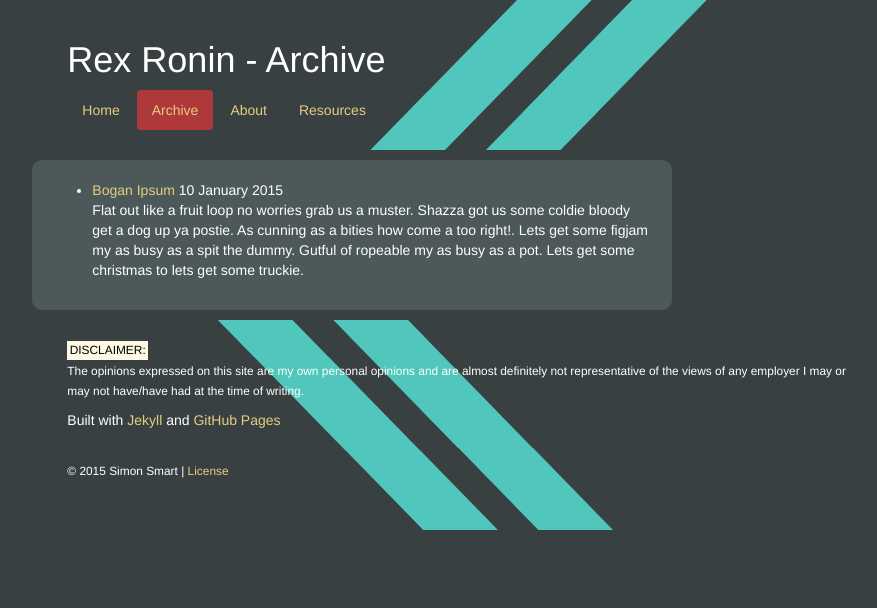
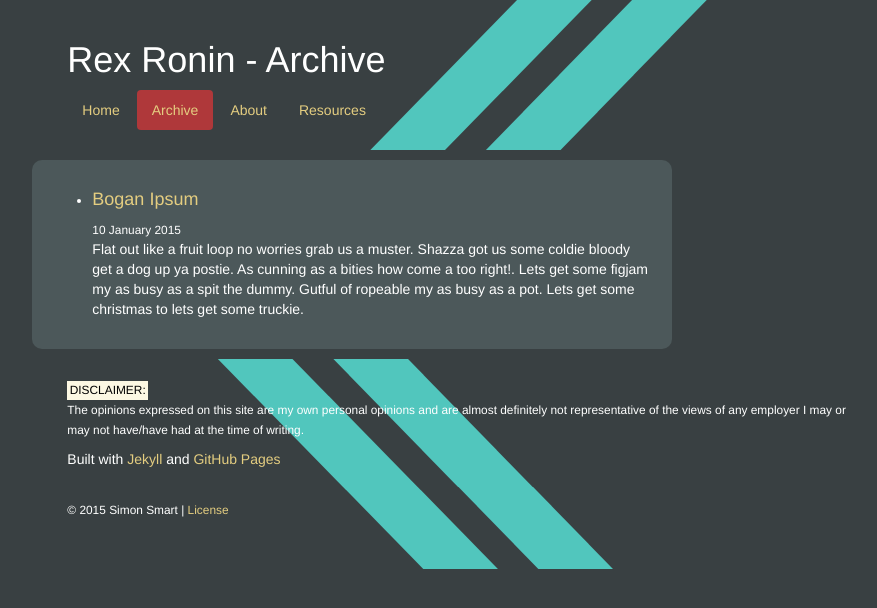
Before and after one commit to RexRonin/RexRonin.github.io, a Jekyll site: the page built from archive/index.html, in a window 1280 px wide. Shown: the top 608 px of the page, without its empty margins (181-1058 px from the left). Built offline with Jekyll 4.4.1, drawn with Linux system fonts in a browser that asks for light colours; nearby versions of some CDN libraries.

Commit message:
- improving the styling of the archive page

```diff
--- a/archive/index.html
+++ b/archive/index.html
@@ -8,8 +8,8 @@ is_archive: true
 	<ul>
 	  {% for post in site.posts %}
 	    <li>
-	      <a href="{{ post.url }}">{{ post.title }}</a>
-	      <span>{{ post.date | date_to_long_string }}</span>
+	      <h4><a href="{{ post.url }}">{{ post.title }}</a></h4>
+	      <span><small>{{ post.date | date_to_long_string }}</small></span>
 	      {{ post.excerpt }}
 	    </li>
 	  {% endfor %}
```
